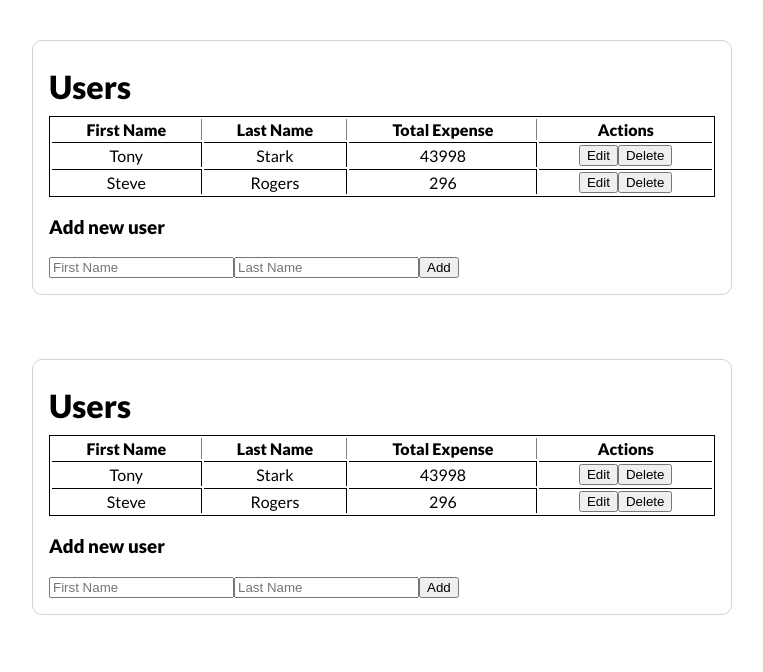
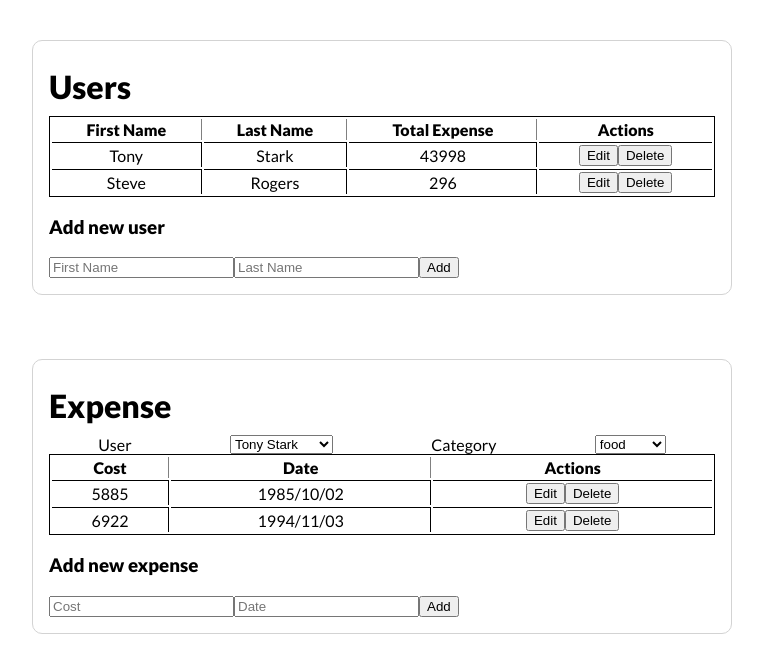
Before and after one commit to weitsesun/user-table, a React app: page / in a window 1280 px wide. Shown: the top 672 px of the page, without its empty margins (258-1021 px from the left). Built offline with nearby package versions, Linux system fonts and the light colour scheme.

Commit message:
can add new spend

```diff
--- a/src/components/ExpenseCard.js
+++ b/src/components/ExpenseCard.js
@@ -1,24 +1,93 @@
 import React, { useState, useEffect } from "react";
-import UserTable from "./table/UserTable";
+import { v4 as uuidv4 } from "uuid";
+import ExpenseTable from "./table/ExpenseTable";
 
 export default function ExpenseCard({ data = [] }) {
   const [expenseData, setExpenseData] = useState([]);
+  const [userOptions, setUserOptions] = useState([]);
+  const [selectUserId, setSelectedUserId] = useState("1");
+  const [selectCategory, setSelectCategory] = useState("food");
 
   useEffect(() => {
-    setExpenseData(
+    setUserOptions(
       data.map((user) => ({
-        id: user?.id,
-        firstName: user?.firstName,
-        lastName: user?.lastName,
-        totalExpense: user?.totalExpense
+        id: user.id,
+        value: `${user.firstName} ${user.lastName}`
       }))
     );
   }, [data]);
 
+  useEffect(() => {
+    let newExpenseData = [];
+    data.forEach(user => {
+      if(user.id === selectUserId) {
+        newExpenseData = user.category[selectCategory]
+      }
+    })
+    setExpenseData(newExpenseData)
+  }, [selectCategory, selectUserId])
+  // useEffect(() => {
+  //   data.forEach((user) => {
+  //     if (user.id === id) {
+  //       const newExpData = user.category[category].map((record) => ({
+  //         id,
+  //         fullName: `${user.firstName} ${user.lastName}`,
+  //         category,
+  //         ...record
+  //       }));
+  //       setExpenseData(newExpData);
+  //     }
+  //   });
+  //   const newUserOptions = data.map((user) => ({
+  //     id: user.id,
+  //     value: `${user.firstName} ${user.lastName}`
+  //   }));
+  //   setUserOptions(newUserOptions);
+  // }, [data]);
+
+  // useEffect(() => {
+  //   setExpenseData(
+  //     data.map((user) => ({
+  //       id: user?.id,
+  //       firstName: user?.firstName,
+  //       lastName: user?.lastName,
+  //       totalExpense: user?.totalExpense
+  //     }))
+  //   );
+  // }, [data]);
+  function handleSelectUserChange(e) {
+    e.preventDefault();
+    setSelectedUserId(e.target.value);
+  }
+  function handleSelectCategoryChange(e) {
+    e.preventDefault();
+    setSelectCategory(e.target.value);
+  }
+  const categoryOptions = ["food", "supplies", "travel", "health"];
+
   return (
     <div className="card">
-      <h1 className="title">Users</h1>
-      <UserTable users={expenseData} setUserData={setExpenseData} />
+      <h1 className="title">Expense</h1>
+      <div className="option-container" key={uuidv4()}>
+        <label htmlFor={"user"}>User</label>
+        <select onChange={handleSelectUserChange} value={selectUserId}>
+          {userOptions.map((option) => (
+            <option key={uuidv4()} value={option.id}>
+              {option.value}
+            </option>
+          ))}
+        </select>
+        <label htmlFor={"category"}>Category</label>
+        <select onChange={handleSelectCategoryChange} value={selectCategory}>
+          {categoryOptions.map((category) => (
+            <option key={uuidv4()} value={category}>
+              {category}
+            </option>
+          ))}
+        </select>
+      </div>
+      <ExpenseTable expenseData={expenseData} setExpenseData={setExpenseData}/>
+      {/* <UserTable users={expenseData} setUserData={setExpenseData} /> */}
     </div>
   );
 }
--- /dev/null
+++ b/src/components/table/ExpenseTable.js
@@ -0,0 +1,138 @@
+import React, { useState } from "react";
+import "./Table.scss";
+import { userTemplate } from "../../data/userTemplate";
+import { useDispatch } from "react-redux";
+import { addNewUser, updateUser, deleteUser } from "../../reducers/dataSlice";
+import ReadOnlyUserRow from "./ReadOnlyUserRow";
+import EditableUserRow from "./EditableUserRow";
+import { v4 as uuidv4 } from "uuid";
+import ReadOnlyExpenseRow from "./ReadOnlyExpenseRow";
+
+export default function ExpenseTable({ expenseData, setExpenseData }) {
+  // const dispatch = useDispatch();
+  const [addExpenseData, setAddExpenseData] = useState({
+    cost: "",
+    date: ""
+  });
+  const [editContactId, setEditContactId] = useState();
+  const [editFormData, setEditFormData] = useState({
+    cost: "",
+    date: ""
+  });
+  function handleAddNewExpenseChange(e) {
+    e.preventDefault();
+    const fieldName = e.target.getAttribute("name");
+    const fieldValue = e.target.value;
+    const newUserData = { ...addExpenseData };
+    newUserData[fieldName] = fieldValue;
+    setAddExpenseData(newUserData);
+  }
+
+  // function handleEditFormChange(e) {
+  //   e.preventDefault();
+  //   const fieldName = e.target.getAttribute("name");
+  //   const fieldValue = e.target.value;
+  //   const newEditData = { ...editFormData };
+  //   newEditData[fieldName] = fieldValue;
+  //   setEditFormData(newEditData);
+  // }
+
+  function handleAddNewCostSubmit(e) {
+    e.preventDefault();
+    const newExpense = {
+      cost: addExpenseData.cost,
+      date: addExpenseData.date
+    };
+    const newExpenses = [...expenseData, newExpense];
+    setExpenseData((prev) => newExpenses);
+    // dispatch(addNewUser({ ...userTemplate, ...addUserData, id: uuidv4() }));
+  }
+
+  function handleEditClick(e, user) {
+    e.preventDefault();
+    setEditContactId(user.id);
+    const formValue = {
+      firstName: user.firstName,
+      lastName: user.lastName
+    };
+    setEditFormData(formValue);
+  }
+
+  function handleDeleteClick(e, id) {
+    e.preventDefault()
+    console.log(id);
+    // dispatch(deleteUser(id));
+  }
+
+  // function handleEditFormSubmit(e) {
+  //   e.preventDefault();
+  //   dispatch(
+  //     updateUser({
+  //       id: editContactId,
+  //       firstName: editFormData.firstName,
+  //       lastName: editFormData.lastName
+  //     })
+  //   );
+  //   setEditContactId(null);
+  // }
+
+  return (
+    <>
+      {/* <form onSubmit={handleEditFormSubmit}> */}
+      <form>
+        <table className="table">
+          <thead>
+            <tr className="row_header">
+              <th className="row_header_cell">Cost</th>
+              <th className="row_header_cell">Date</th>
+              <th className="row_header_cell">Actions</th>
+            </tr>
+          </thead>
+          <tbody>
+            {expenseData.map((expense) => (
+              <>
+                <ReadOnlyExpenseRow expense={expense} handleEditClick={handleEditClick} handleDeleteClick={handleDeleteClick}/>
+              </>
+            ))}
+            {/* {users.map((user) => (
+              <>
+                {editContactId === user.id ? (
+                  <EditableUserRow
+                    user={user}
+                    editFormData={editFormData}
+                    handleEditFormChange={handleEditFormChange}
+                    handleDeleteClick={handleDeleteClick}
+                  />
+                ) : (
+                  <ReadOnlyUserRow
+                    user={user}
+                    handleEditClick={handleEditClick}
+                    handleDeleteClick={handleDeleteClick}
+                  />
+                )}
+              </>
+            ))} */}
+          </tbody>
+        </table>
+      </form>
+      <h3>Add new expense</h3>
+      <form onSubmit={handleAddNewCostSubmit}>
+        <input
+          type="text"
+          name="cost"
+          required="required"
+          placeholder="Cost"
+          onChange={handleAddNewExpenseChange}
+        />
+        <input
+          type="text"
+          name="date"
+          required="required"
+          placeholder="Date"
+          onChange={handleAddNewExpenseChange}
+        />
+        <button type="submit">Add</button>
+      </form>
+    </>
+  );
+}
--- /dev/null
+++ b/src/components/table/ReadOnlyExpenseRow.js
@@ -0,0 +1,20 @@
+import React from "react";
+import Moment from "moment"
+export default function ReadOnlyExpenseRow({
+  expense,
+  handleEditClick,
+  handleDeleteClick
+}) {
+  return (
+    <tr className="row_body">
+      <td className="row_body_cell">{expense.cost}</td>
+      <td className="row_body_cell">{Moment(expense.date).format("YYYY/MM/DD")}</td>
+      <td className="row_body_cell">
+        <button onClick={(e) => handleEditClick(e, expense)}>Edit</button>
+        <button type="button" onClick={(e) => handleDeleteClick(e, expense.id)}>
+          Delete
+        </button>
+      </td>
+    </tr>
+  );
+}
```
